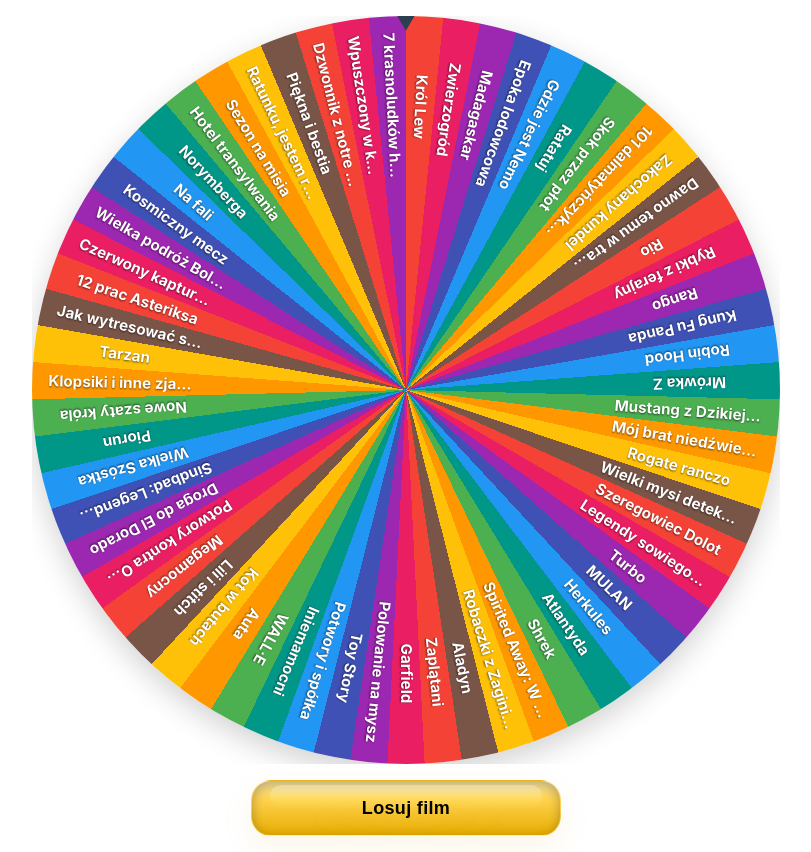
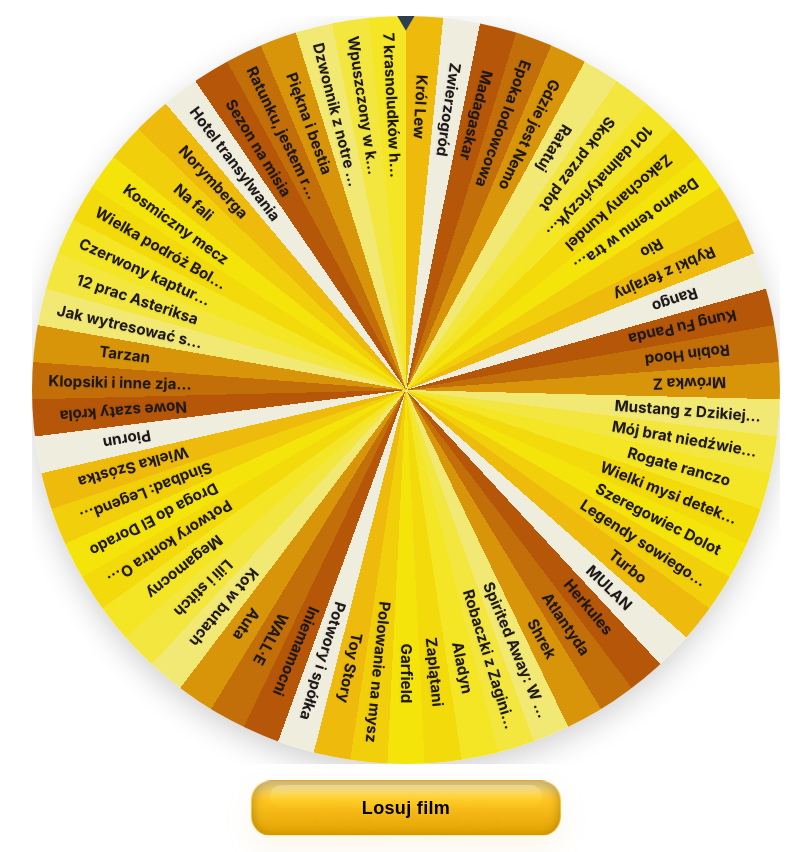
Before and after one commit to DaniellBlach/fridaymoviewheel, a Vue app: page / in a window 1280 px wide. Shown: the whole page, without its empty margins (234-1045 px from the left). Built offline with nearby package versions, Linux system fonts and the light colour scheme.

Commit message:
Zmiany w stylach

```diff
--- a/src/assets/base.css
+++ b/src/assets/base.css
@@ -4,7 +4,7 @@
   --vt-c-white-soft: #f8f8f8;
   --vt-c-white-mute: #f2f2f2;
 
-  --vt-c-black: #090909;
+  --vt-c-black: #000000;
   --vt-c-black-soft: #222222;
   --vt-c-black-mute: #282828;
 
--- a/src/assets/movie-wheel.css
+++ b/src/assets/movie-wheel.css
@@ -24,8 +24,8 @@
 .labels{ position:absolute; inset:0; pointer-events:none; }
 .label{
   position:absolute; top:50%; left:50%; transform-origin:center;
-  color:#fff; text-align:center; font-size:0.95rem; padding:4px 8px;
-  white-space:normal; line-height:1.05; text-shadow:0 1px 2px rgba(0,0,0,.6);
+  color:#1e1818;; text-align:center; font-size:0.95rem; padding:4px 8px;
+  white-space:normal; line-height:1.05; text-shadow:0 1px 2px rgba(0,0,0,.1);
   max-width: min(180px, calc(var(--wheel-size) * 0.22));
   box-sizing: border-box;
   overflow: visible;
@@ -43,7 +43,7 @@
   padding:14px 34px;
   border-radius:20px;
   min-height:56px;
-  background: linear-gradient(180deg,#ffeaa7 0%, #ffd24d 35%, #e6ac00 100%);
+  background: linear-gradient(180deg, #fde59c 0%, #ffc522 35%, #e0a101 100%);
   color:#1a1a1a;
   border: 1px solid rgba(255,255,255,0.10);
   box-shadow: 0 12px 30px rgba(214,169,36,0.10), 0 4px 12px rgba(0,0,0,0.28) inset;
@@ -124,7 +124,8 @@
   position:relative;
 }
 .mw-modal h2{ margin:0 0 12px; font-size:1.1rem; font-weight:600; color:#ddd }
-.mw-modal-head{ margin:0 0 12px; font-size:1.3rem; color: #ffd86a; font-weight:700 }
+.mw-modal-head{ margin:0 10px 12px; font-size:1.8rem; color: #efbd28; font-weight:700 }
+.mw-modal-text{ margin:0 10px 12px; font-size:1.3rem; color: #ffd86a; font-weight:700 }
 .mw-modal-body{ margin-bottom:12px; }
 .movie-name{ display:inline; font-size:1.3rem; margin-left:8px; color:inherit; font-weight:700; }
 .mw-modal-actions{ display:flex; justify-content:flex-end; }
--- a/src/components/MovieModal.vue
+++ b/src/components/MovieModal.vue
@@ -2,7 +2,8 @@
   <div v-if="open" class="mw-overlay" @click.self="close">
     <div class="mw-modal" role="dialog" aria-modal="true">
         <button class="close-modal" @click="close" aria-label="Zamknij">✕</button>
-        <p class="mw-modal-head">Dzisiejszy film to: {{title}}</p>
+        <p class="mw-modal-head">Dzisiejszy film to:</p>
+          <p class="mw-modal-text">{{title}}</p>
       </div>
   </div>
 </template>
--- a/src/components/MovieWheel.vue
+++ b/src/components/MovieWheel.vue
@@ -101,8 +101,13 @@
     }
   }, duration)
 }
-//const colors = ['#F4E409','#F1CF0A','#EEBA0B','#D9950A','#C36F09','#B55608','#A63C06','#8C1E03','#710000']
-const colors = ['#F44336','#E91E63','#9C27B0','#3F51B5','#2196F3','#009688','#4CAF50','#FF9800','#FFC107','#795548']
+const baseColors = ['#EFEEDE','#F2E974','#F3E73F','#F4E624','#F4E409','#F3DA0A','#F1CF0A','#EEBA0B','#D9950A','#C36F09','#B55608']
+const colors = [...baseColors]
+
+for (let i = colors.length - 1; i > 0; i--) {
+  const j = Math.floor(Math.random() * (i + 1))
+  ;[colors[i], colors[j]] = [colors[j], colors[i]]
+}
 const gradient = computed(() => {
   if (!visibleMovies.value.length) return '#ddd'
   return `conic-gradient(${visibleMovies.value.map((m, i) => `${colors[i % colors.length]} ${i * sliceAngle.value}deg ${(i + 1) * sliceAngle.value}deg`).join(',')})`
```
